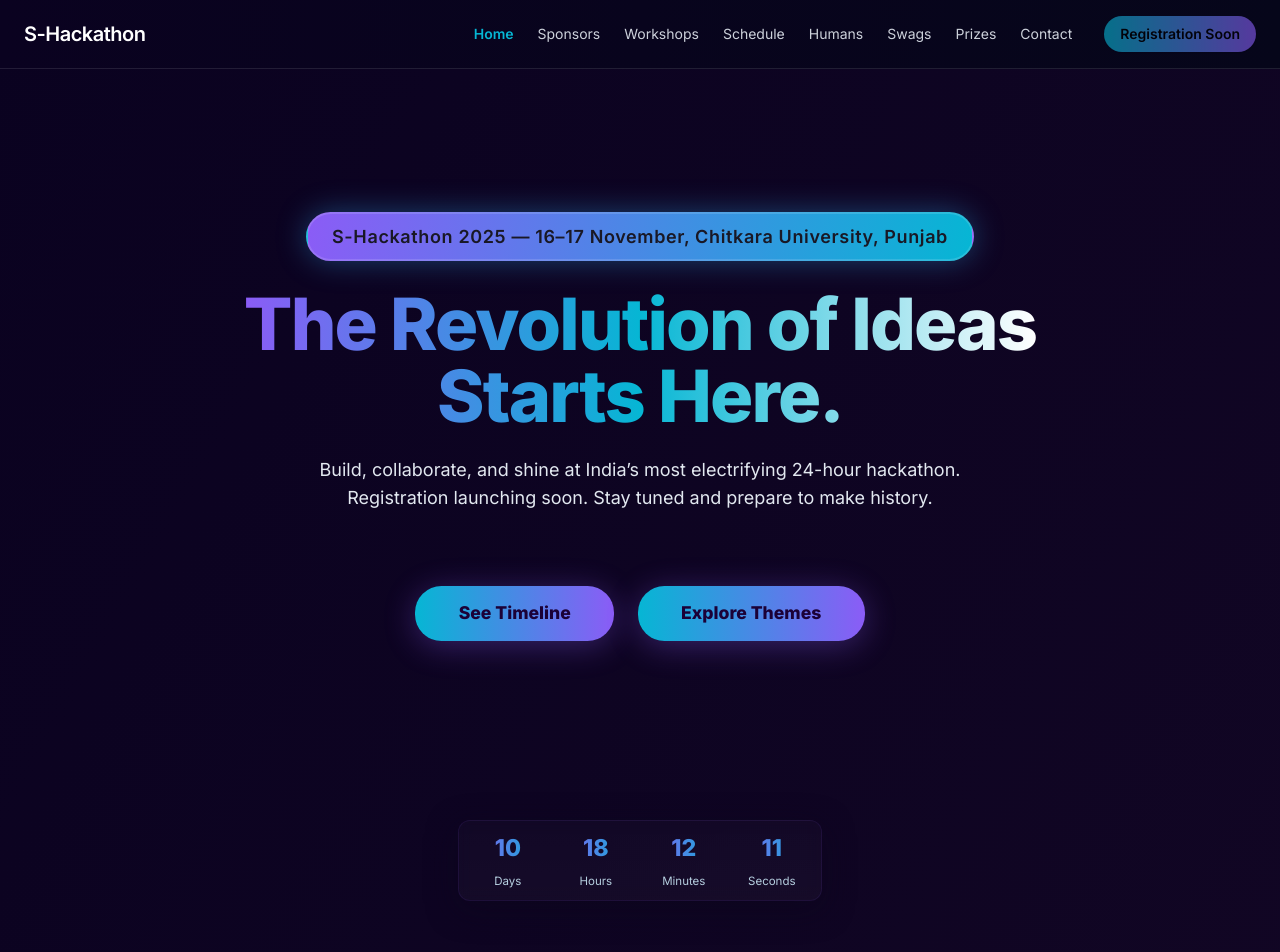
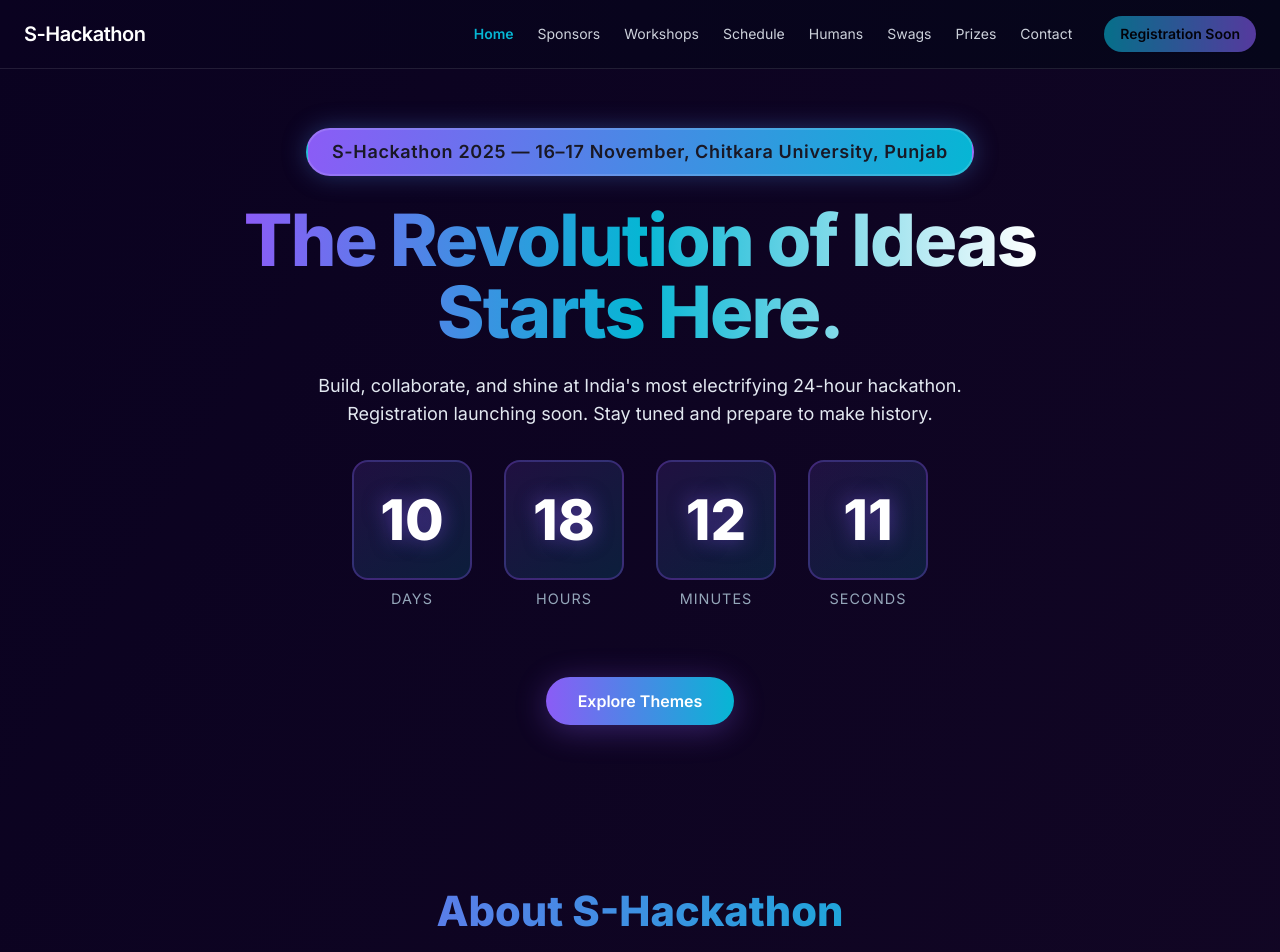
Before and after one commit to ShreyaJanweja/S-Hackathon, a plain HTML site: page S-Hackathon/index.html in a window 1280 px wide. Shown: the top 952 px of the page. Drawn offline with nearby package versions, Linux system fonts and the light colour scheme.

Commit message:
Fixed errors + added a new timer clock

```diff
--- a/S-Hackathon/index.html
+++ b/S-Hackathon/index.html
@@ -143,19 +143,152 @@
     .footer-split .links a:hover{color:#06b6d4;}
     .footer-split .social a{margin-left:1.2rem;color:#b2cdfc;transition:.2s;}
     .footer-split .social a:hover{color:#06b6d4;transform:scale(1.18);}
-    /* Countdown timer styles */
-    .countdown-wrap {display:flex;justify-content:center;margin-top:1.25rem}
-    .countdown-card {display:flex;gap:1rem;align-items:center;justify-content:center;background:linear-gradient(180deg, rgba(255,255,255,0.02), rgba(255,255,255,0.03));border:1px solid rgba(139,92,246,0.09);padding:.6rem .8rem;border-radius:12px;box-shadow:0 8px 30px rgba(11,7,28,0.6);backdrop-filter: blur(6px);}
-    .cd-segment {min-width:72px;text-align:center}
-    .cd-label {font-size:.72rem;color:#b6cfe0;margin-top:8px}
+     /* 3D Countdown Timer Styles */
+    .countdown-container {
+      display: flex;
+      gap: 2rem;
+      perspective: 1000px;
+      margin: 2rem 0;
+    }
 
-  /* Countdown value + entrance animation */
-  .cd-value {font-size:1.45rem;font-weight:800;background:linear-gradient(90deg,#8b5cf6,#06b6d4);background-clip:text;-webkit-background-clip:text;-webkit-text-fill-color:transparent;color:transparent;display:block}
-  @media (max-width:640px){.cd-value{font-size:1.05rem}}
+    .countdown-block {
+      position: relative;
+      width: 120px;
+      height: 120px;
+      transform-style: preserve-3d;
+      transform: translateZ(0);
+      opacity: 0;
+      animation: countdownEnter 0.8s cubic-bezier(0.4, 0, 0.2, 1) forwards;
+    }
 
-  /* Entrance animation for countdown */
-  .countdown-card {opacity:0;transform:translateY(18px) scale(.995);animation:cdEnter .9s cubic-bezier(.2,.9,.3,1) forwards;animation-delay:.35s}
-  @keyframes cdEnter {from{opacity:0;transform:translateY(18px) scale(.995)}to{opacity:1;transform:translateY(0) scale(1)}}
+    .countdown-block:nth-child(1) { animation-delay: 0.2s; }
+    .countdown-block:nth-child(2) { animation-delay: 0.4s; }
+    .countdown-block:nth-child(3) { animation-delay: 0.6s; }
+    .countdown-block:nth-child(4) { animation-delay: 0.8s; }
+
+    @keyframes countdownEnter {
+      from {
+        opacity: 0;
+        transform: translateY(30px) rotateX(30deg);
+      }
+      to {
+        opacity: 1;
+        transform: translateY(0) rotateX(0);
+      }
+    }
+
+    .countdown-value {
+      position: absolute;
+      width: 100%;
+      height: 100%;
+      display: flex;
+      align-items: center;
+      justify-content: center;
+      font-size: 3.5rem;
+      font-weight: 800;
+      color: white;
+      text-shadow: 0 0 20px rgba(139, 92, 246, 0.5);
+      background: linear-gradient(145deg, rgba(139, 92, 246, 0.15), rgba(6, 182, 212, 0.15));
+      border: 2px solid rgba(139, 92, 246, 0.3);
+      border-radius: 16px;
+      backdrop-filter: blur(12px);
+      transform-style: preserve-3d;
+      transform: translateZ(20px);
+      transition: all 0.3s ease;
+    }
+
+    .countdown-value:hover {
+      transform: translateZ(30px);
+      text-shadow: 0 0 30px rgba(139, 92, 246, 0.8);
+      border-color: rgba(6, 182, 212, 0.5);
+    }
+
+    .countdown-label {
+      position: absolute;
+      bottom: -30px;
+      left: 0;
+      width: 100%;
+      text-align: center;
+      font-size: 0.9rem;
+      font-weight: 500;
+      color: rgba(182, 207, 224, 0.8);
+      text-transform: uppercase;
+      letter-spacing: 1px;
+    }
+
+    @media (max-width: 768px) {
+      .countdown-container {
+        gap: 1rem;
+      }
+      .countdown-block {
+        width: 80px;
+        height: 80px;
+      }
+      .countdown-value {
+        font-size: 2rem;
+      }
+      .countdown-label {
+        font-size: 0.8rem;
+        bottom: -25px;
+      }
+    }
+
+    /* Timeline */
+    .timeline-main {
+      position:relative;
+      max-width:960px;
+      margin:0 auto;
+      padding: 0 0 2.5rem 0;
+      display: flex;
+      flex-direction: column;
+      gap:2rem;
+    }
+    .timeline-vert {
+      position:absolute;left:50%;top: 0;transform:translateX(-50%);
+      width: 5px;height:100%;background:linear-gradient(180deg,#8b5cf6,#06b6d4);z-index:0;
+      border-radius:2px;
+    }
+    .tl-row {
+      display:flex;align-items:center;
+      position:relative;
+      min-height:84px;
+    }
+    .tl-marker {
+      position:absolute;left:50%;transform:translateX(-50%);
+      width: 25px;height: 25px;border-radius:50%;
+      background: linear-gradient(120deg,#8b5cf6,#06b6d4 90%);
+      box-shadow:0 0 0 9px #8b5cf624,0 0 0 3px #06b6d448;
+      z-index:2;border:2.5px solid #101010;
+      display:flex;align-items:center;justify-content:center;
+      font-size:1rem;font-weight:700;color:#fff;
+      animation:pulse1 2.2s infinite alternate cubic-bezier(.6,.5,.9,1.2);
+    }
+    @keyframes pulse1 {
+      0%{box-shadow:0 0 0 7px #06b6d4a5,0 0 0 2px #8b5cf654;}
+      100%{box-shadow:0 0 0 13px #8b5cf684,0 0 0 8px #06b6d444;}
+    }
+    .tl-row-left, .tl-row-right {
+      flex:1; min-width:180px;
+    }
+    .event-time {color:#9dd7e2;font-weight:600;margin-bottom:0.2rem;}
+    .tl-title {font-size:1.1rem;font-weight:700; color:#a782ec;}
+    .tl-desc {font-size:1.01rem;color:#cbd5e1;}
+    .btn-grad {
+      display: inline-flex;
+      align-items: center;
+      padding: 0.75rem 2rem;
+      font-size: 1rem;
+      font-weight: 600;
+      color: white;
+      background: linear-gradient(90deg, #8b5cf6, #06b6d4);
+      border-radius: 9999px;
+      transition: all 0.3s;
+      text-decoration: none;
+    }
+    .btn-grad:hover {
+      transform: translateY(-2px);
+      box-shadow: 0 4px 20px rgba(139, 92, 246, 0.4);
+    }
 
   /* Sponsors carousel styles */
   /* enable smooth scrolling for anchor links */
@@ -234,36 +367,32 @@
     <h1 class="text-5xl md:text-7xl font-extrabold text-transparent bg-clip-text bg-gradient-to-r from-[#8b5cf6] via-[#06b6d4] to-white tracking-tight mb-5">
       The Revolution of Ideas<br/>Starts Here.
     </h1>
-    <p class="mt-1 text-lg text-slate-200 max-w-2xl">Build, collaborate, and shine at India’s most electrifying 24-hour hackathon.<br> Registration launching soon. Stay tuned and prepare to make history.</p>
-    <div class="mt-10 flex gap-6 justify-center">
-      <a href="#timeline" class="btn-grad">See Timeline</a>
+    <p class="mt-1 text-lg text-slate-200 max-w-2xl">Build, collaborate, and shine at India's most electrifying 24-hour hackathon.<br> Registration launching soon. Stay tuned and prepare to make history.</p>
+
+    <!-- New 3D Countdown Timer -->
+    <div class="countdown-container" role="timer" aria-label="Countdown to hackathon">
+      <div class="countdown-block">
+        <div class="countdown-value" id="days">--</div>
+        <div class="countdown-label">Days</div>
+      </div>
+      <div class="countdown-block">
+        <div class="countdown-value" id="hours">--</div>
+        <div class="countdown-label">Hours</div>
+      </div>
+      <div class="countdown-block">
+        <div class="countdown-value" id="minutes">--</div>
+        <div class="countdown-label">Minutes</div>
+      </div>
+      <div class="countdown-block">
+        <div class="countdown-value" id="seconds">--</div>
+        <div class="countdown-label">Seconds</div>
+      </div>
+    </div>
+
+    <div class="mt-8">
       <a href="#themes" class="btn-grad">Explore Themes</a>
     </div>
-    <!-- <div class="absolute bottom-7 left-1/2 -translate-x-1/2 animate-bounce opacity-80 z-20">
-      <svg width="44" height="44" fill="none"><circle cx="22" cy="22" r="20" stroke="#8b5cf6" stroke-width="2"/><path d="M22 17v10m0 0-4-4m4 4 4-4" stroke="#8b5cf6" stroke-width="2" stroke-linecap="round"/></svg>
-    </div> -->
   </section>
-  <!-- COUNTDOWN (hero) -->
-  <div class="countdown-wrap" aria-hidden="false">
-    <div class="countdown-card glow-card" role="group" aria-label="Countdown to hackathon">
-      <div class="cd-segment">
-        <div id="cd-days" class="cd-value" aria-live="polite">--</div>
-        <div class="cd-label">Days</div>
-      </div>
-      <div class="cd-segment">
-        <div id="cd-hours" class="cd-value" aria-live="polite">--</div>
-        <div class="cd-label">Hours</div>
-      </div>
-      <div class="cd-segment">
-        <div id="cd-mins" class="cd-value" aria-live="polite">--</div>
-        <div class="cd-label">Minutes</div>
-      </div>
-      <div class="cd-segment">
-        <div id="cd-secs" class="cd-value" aria-live="polite">--</div>
-        <div class="cd-label">Seconds</div>
-      </div>
-    </div>
-  </div>
 
   <!-- ABOUT -->
   <section id="about" class="py-20 max-w-6xl mx-auto px-6">
@@ -528,63 +657,100 @@
 
   <!-- GSAP Animations -->
   <script>
-    gsap.utils.toArray("section").forEach((section, i) => {
-      gsap.from(section, {
-        opacity: 0,
-        y: 80,
-        duration: 1.1,
-        scrollTrigger: {
-          trigger: section,
-          start: "top 85%",
-        },
-        delay: i*.07
-      });
+    // Register ScrollTrigger plugin
+    gsap.registerPlugin(ScrollTrigger);
+
+    // Animate all sections except hero
+    gsap.utils.toArray("section:not(.h-screen)").forEach((section) => {
+      gsap.fromTo(section,
+        { opacity: 0, y: 50 },
+        {
+          opacity: 1,
+          y: 0,
+          duration: 1,
+          ease: "power2.out",
+          scrollTrigger: {
+            trigger: section,
+            start: "top 80%",
+            toggleActions: "play none none none", // Play animation once and keep it
+            once: true // Only trigger once
+          }
+        });
     });
+
+    // Hero animations
+    gsap.from(".hero h1", {opacity: 0, y: -120, duration: 1.3, ease: "power3.out", delay: 0.3});
+    gsap.from(".hero .badge-wait", {opacity: 0, y: -30, duration: 1.1, delay: 0.7});
+    gsap.from(".hero .btn-grad", {opacity: 0, scale: 0.7, duration: 1.2, delay: 0.8});
+
     gsap.from(".hero h1", {opacity:0,y:-120,duration:1.3,ease:"power3.out",delay:.3});
     gsap.from(".hero .badge-wait", {opacity:0,y:-30,duration:1.1,delay:.7});
     gsap.from(".hero .btn-grad",{opacity:0,scale:.7,stagger:.18,duration:1.2,delay:.8});
 
-    // Mobile menu toggle
+   // Mobile menu toggle
     document.getElementById('menu-btn').addEventListener('click', () => {
       document.getElementById('nav-menu').classList.toggle('hidden');
     });
 
-    // Simple countdown timer with smooth entrance
-    (function(){
-      const target = new Date('2025-11-16T09:00:00'); // event start (local)
+    // Enhanced 3D Countdown Timer
+    const hackDate = new Date('2025-11-16T09:00:00').getTime();
 
-      const daysEl = document.getElementById('cd-days');
-      const hoursEl = document.getElementById('cd-hours');
-      const minsEl = document.getElementById('cd-mins');
-      const secsEl = document.getElementById('cd-secs');
+    function updateCountdown() {
+      const now = new Date().getTime();
+      const diff = hackDate - now;
 
-      function pad(n){return String(n).padStart(2,'0');}
+      if (diff > 0) {
+        const days = Math.floor(diff / (1000 * 60 * 60 * 24));
+        const hours = Math.floor((diff % (1000 * 60 * 60 * 24)) / (1000 * 60 * 60));
+        const minutes = Math.floor((diff % (1000 * 60 * 60)) / (1000 * 60));
+        const seconds = Math.floor((diff % (1000 * 60)) / 1000);
 
-      function tick(){
-        const now = new Date();
-        let diff = Math.floor((target - now)/1000);
-        if(diff <= 0){
-          daysEl.textContent = '00'; hoursEl.textContent = '00'; minsEl.textContent = '00'; secsEl.textContent = '00';
-          if(!document.querySelector('.event-live')){
-            const live = document.createElement('div'); live.className='event-live'; live.textContent='Event Live — join us!';
-            live.style.color = '#AEE8F0'; live.style.marginTop = '8px'; document.querySelector('.countdown-wrap').appendChild(live);
-          }
-          clearInterval(timerInterval);
-          return;
-        }
-        const days = Math.floor(diff/86400); diff%=86400;
-        const hours = Math.floor(diff/3600); diff%=3600;
-        const mins = Math.floor(diff/60); const secs = diff%60;
-        daysEl.textContent = pad(days);
-        hoursEl.textContent = pad(hours);
-        minsEl.textContent = pad(mins);
-        secsEl.textContent = pad(secs);
+        // Update with animation
+        updateCountdownValue('days', days);
+        updateCountdownValue('hours', hours.toString().padStart(2, '0'));
+        updateCountdownValue('minutes', minutes.toString().padStart(2, '0'));
+        updateCountdownValue('seconds', seconds.toString().padStart(2, '0'));
       }
+    }
 
-      // initial tick + interval
-      tick();
-      const timerInterval = setInterval(tick,1000);
-    })();
+    function updateCountdownValue(id, value) {
+      const element = document.getElementById(id);
+      if (element.textContent !== value.toString()) {
+        element.style.transform = 'translateZ(20px) scale(0.95)';
+        element.style.opacity = '0.5';
+
+        setTimeout(() => {
+          element.textContent = value;
+          element.style.transform = 'translateZ(20px) scale(1)';
+          element.style.opacity = '1';
+        }, 100);
+      }
+    }
+
+    // Add hover effect to countdown blocks
+    document.querySelectorAll('.countdown-block').forEach(block => {
+      block.addEventListener('mousemove', (e) => {
+        const rect = block.getBoundingClientRect();
+        const x = e.clientX - rect.left;
+        const y = e.clientY - rect.top;
+
+        const centerX = rect.width / 2;
+        const centerY = rect.height / 2;
+
+        const angleX = (y - centerY) / 10;
+        const angleY = (centerX - x) / 10;
+
+        block.style.transform = `rotateX(${angleX}deg) rotateY(${angleY}deg)`;
+      });
+
+      block.addEventListener('mouseleave', () => {
+        block.style.transform = 'rotateX(0) rotateY(0)';
+      });
+    });
+
+    setInterval(updateCountdown, 1000);
+    updateCountdown();
+
 
     // Sponsors carousel initializer
     (function(){
```
Also changed, not shown: S-Hackathon/contact.html (+2 -2 lines), S-Hackathon/humans.html (+2 -2 lines), S-Hackathon/prizes.html (+2 -2 lines), S-Hackathon/schedule.html (+2 -2 lines), S-Hackathon/swags.html (+2 -2 lines), workshops.html (+2 -2 lines).
